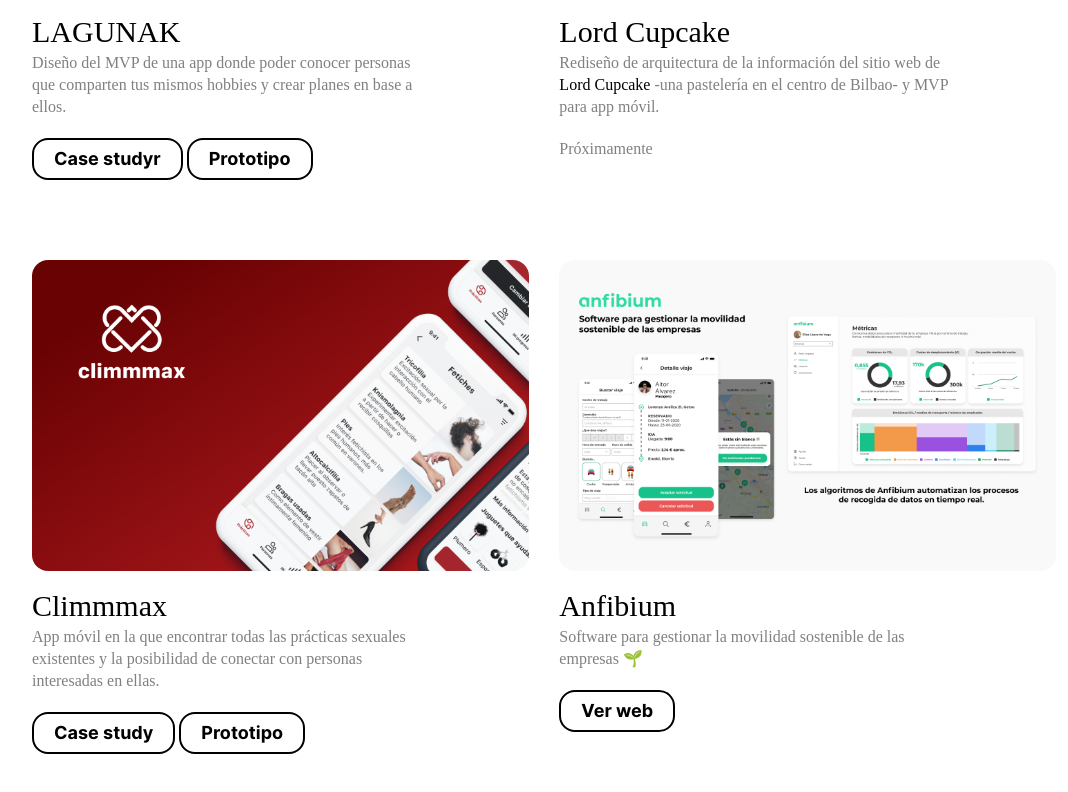
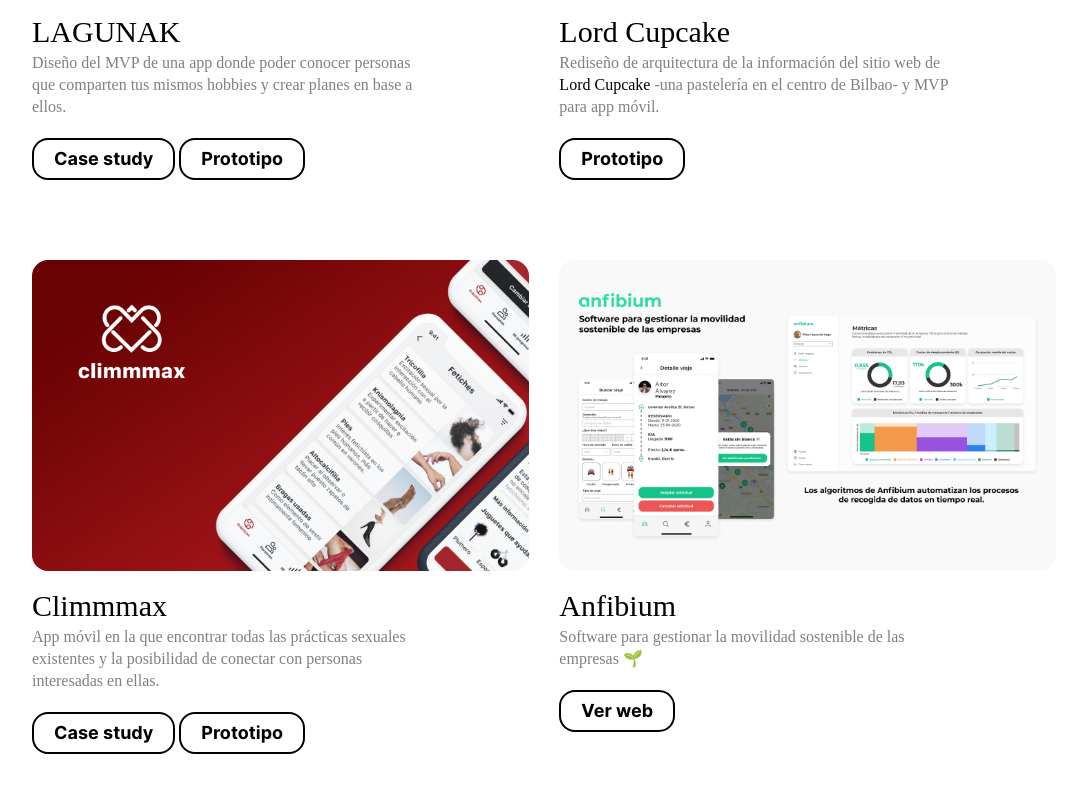
Before and after one commit to nuriamediavilla/portfolio, a plain HTML site: page index.html in a window 1280 px wide. Shown: the part 1153-1945 px from the top of the page, without its empty margins (96-1164 px from the left). Drawn offline with nearby package versions, Linux system fonts and the light colour scheme; a web font is replaced by a local one.

Commit message:
Add files via upload

```diff
--- a/index.html
+++ b/index.html
@@ -60,8 +60,8 @@
                             <div class="project-info">
                                 <h3>LAGUNAK</h3>
                                 <p class="p-project">Diseño del MVP de una app donde poder conocer personas que comparten tus mismos hobbies y crear planes en base a ellos.</p>
-                                <a href="#"
-                                    id="boton" target="_blank">Case studyr</a>
+                                <a href="https://nuriamediavilla.medium.com/case-study-la-e7e971eb9f0c"
+                                    id="boton" target="_blank">Case study</a>
                                 <a href="https://www.figma.com/proto/lVdNdTM4Lg5gRFj0DSLNN6/lagunak?node-id=106%3A661&viewport=95%2C-267%2C0.42016860842704773&scaling=scale-down"
                                     id="boton" target="_blank">Prototipo</a>
                             </div>
@@ -74,7 +74,8 @@
                                 <p class="p-project">Rediseño de arquitectura de la información del sitio web de <a
                                         href="https://www.lordcupcake.com" target="_blank">Lord Cupcake</a> -una
                                     pastelería en el centro de Bilbao- y MVP para app móvil.</p>
-                                <p>Próximamente</p>
+                                    <a href="https://www.figma.com/proto/FhhG4hXrhmhWThcOZg5oNX/Lord-Cupcake?node-id=115%3A6234&viewport=348%2C349%2C0.09700176119804382&scaling=scale-down"
+                                    id="boton" target="_blank">Prototipo</a>
                             </div>
                         </div>
                     </div>
```
